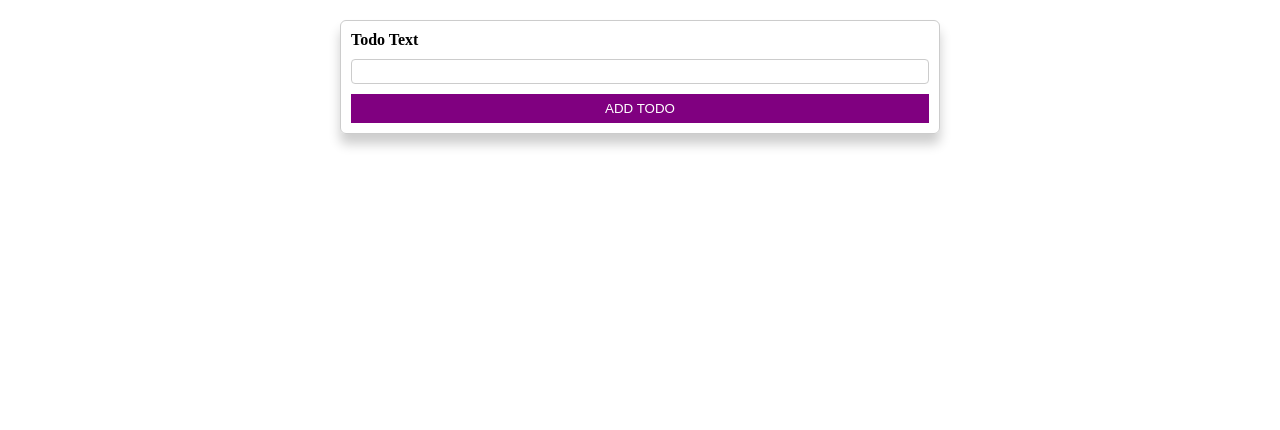
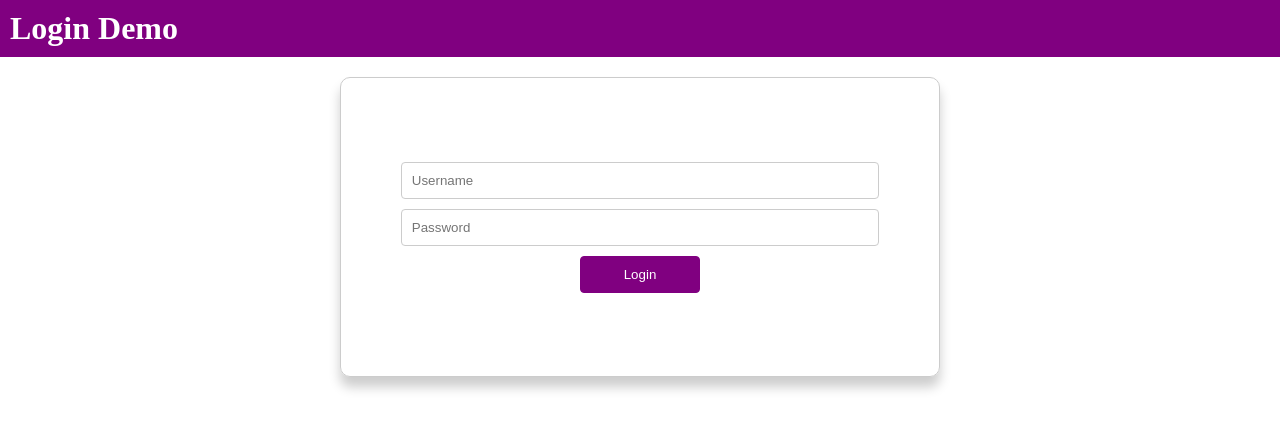
Before and after one commit to JasonWu73/es, a React (Create React App) app in the folder my-react/: page / in a window 1280 px wide. Shown: the top 430 px of the page. Built offline with nearby package versions, Linux system fonts and the light colour scheme.

Commit message:
dummy login

```diff
--- a/my-react/src/index.tsx
+++ b/my-react/src/index.tsx
@@ -1,13 +1,14 @@
 import React from 'react';
 import ReactDOM from 'react-dom/client';
 import './index.css';
-import TodoApp from './todo/TodoApp';
+import LoginApp from './login/LoginApp';
 
 const root = ReactDOM.createRoot(
   document.getElementById('root') as HTMLElement
 );
 root.render(
   <React.StrictMode>
-    <TodoApp/>
+    <LoginApp/>
+    {/* <TodoApp/> */}
   </React.StrictMode>
 );
--- /dev/null
+++ b/my-react/src/login/LoginApp.tsx
@@ -0,0 +1,30 @@
+import { useState } from 'react';
+import MainHeader from './main-header/MainHeader';
+import Login from './login/Login';
+import Home from './home/Home';
+
+function LoginApp() {
+  const [ isLoggedIn, setIsLoggedIn ] = useState(false);
+
+  const loginHandler = (username: string, password: string) => {
+    if (username === 'wxj' && password === '123') {
+      setIsLoggedIn(true);
+      return;
+    }
+
+    alert('WRONG USERNAME OR PASSWORD');
+  };
+
+  const logoutHandler = () => {
+    setIsLoggedIn(false);
+  };
+
+  return (
+    <>
+      <MainHeader isLoggedIn={isLoggedIn} onLogout={logoutHandler}/>
+      {isLoggedIn ? <Home/> : <Login onLogin={loginHandler}/>}
+    </>
+  );
+}
+
+export default LoginApp;
--- /dev/null
+++ b/my-react/src/login/home/Home.module.scss
@@ -0,0 +1,7 @@
+.home {
+  margin: 2rem auto;
+  display: flex;
+  flex-direction: column;
+  justify-content: center;
+  align-items: center;
+}
--- /dev/null
+++ b/my-react/src/login/home/Home.tsx
@@ -0,0 +1,11 @@
+import styles from './Home.module.scss';
+
+function Home() {
+  return (
+    <div className={styles.home}>
+      <h2>Hello My Friend!</h2>
+    </div>
+  );
+}
+
+export default Home;
--- /dev/null
+++ b/my-react/src/login/login/Login.module.scss
@@ -0,0 +1,34 @@
+.login {
+  border: 0.1rem solid #ccc;
+  border-radius: 1rem;
+  box-shadow: 0 1rem 1.2rem rgba(0, 0, 0, 0.2);
+  width: 60rem;
+  height: 30rem;
+  margin: 2rem auto;
+  display: flex;
+  flex-direction: column;
+  justify-content: center;
+  align-items: center;
+  gap: 1rem;
+
+  input {
+    border: 0.1rem solid #ccc;
+    border-radius: 0.4rem;
+    padding: 1rem;
+    width: 80%;
+  }
+
+  button {
+    background-color: purple;
+    color: white;
+    border: 0.1rem solid purple;
+    padding: 1rem;
+    border-radius: 0.4rem;
+    cursor: pointer;
+    width: 20%;
+
+    &:hover {
+      opacity: 0.8;
+    }
+  }
+}
--- /dev/null
+++ b/my-react/src/login/login/Login.tsx
@@ -0,0 +1,28 @@
+import styles from './Login.module.scss';
+import React, { useRef } from 'react';
+
+interface Props {
+  onLogin: (username: string, password: string) => void;
+}
+
+function Login({ onLogin }: Props) {
+  const usernameRef = useRef<HTMLInputElement>(null);
+  const passwordRef = useRef<HTMLInputElement>(null);
+
+  const loginSubmitHandler = (event: React.FormEvent<HTMLFormElement>) => {
+    event.preventDefault();
+    const username = usernameRef.current!.value.trim();
+    const password = passwordRef.current!.value.trim();
+    onLogin(username, password);
+  };
+
+  return (
+    <form onSubmit={loginSubmitHandler} className={styles.login}>
+      <input ref={usernameRef} type="text" placeholder="Username"/>
+      <input ref={passwordRef} type="password" placeholder="Password"/>
+      <button type="submit">Login</button>
+    </form>
+  );
+}
+
+export default Login;
--- /dev/null
+++ b/my-react/src/login/main-header/MainHeader.module.scss
@@ -0,0 +1,19 @@
+.header {
+  background-color: purple;
+  color: white;
+  padding: 1rem;
+  display: flex;
+  justify-content: space-between;
+  align-items: center;
+
+  a {
+    background-color: #ab0dab;
+    color: white;
+    padding: 1rem;
+    text-decoration: none;
+
+    &:hover {
+      background-color: #cb10cb;
+    }
+  }
+}
--- /dev/null
+++ b/my-react/src/login/main-header/MainHeader.tsx
@@ -0,0 +1,23 @@
+import styles from './MainHeader.module.scss';
+import React from 'react';
+
+interface Props {
+  isLoggedIn: boolean,
+  onLogout: () => void
+}
+
+function MainHeader({ isLoggedIn, onLogout }: Props) {
+  const logoutHandler = (event: React.MouseEvent<HTMLAnchorElement>) => {
+    event.preventDefault();
+    onLogout();
+  };
+
+  return (
+    <header className={styles.header}>
+      <h1>Login Demo</h1>
+      {isLoggedIn && <a href="#" onClick={logoutHandler}>Logout</a>}
+    </header>
+  );
+}
+
+export default MainHeader;
```
